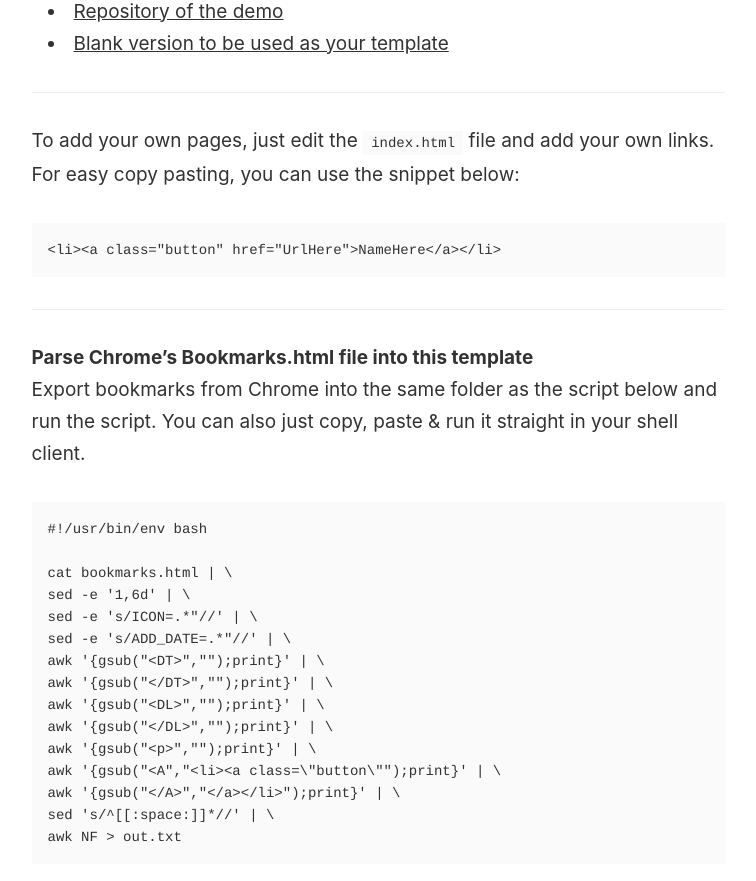
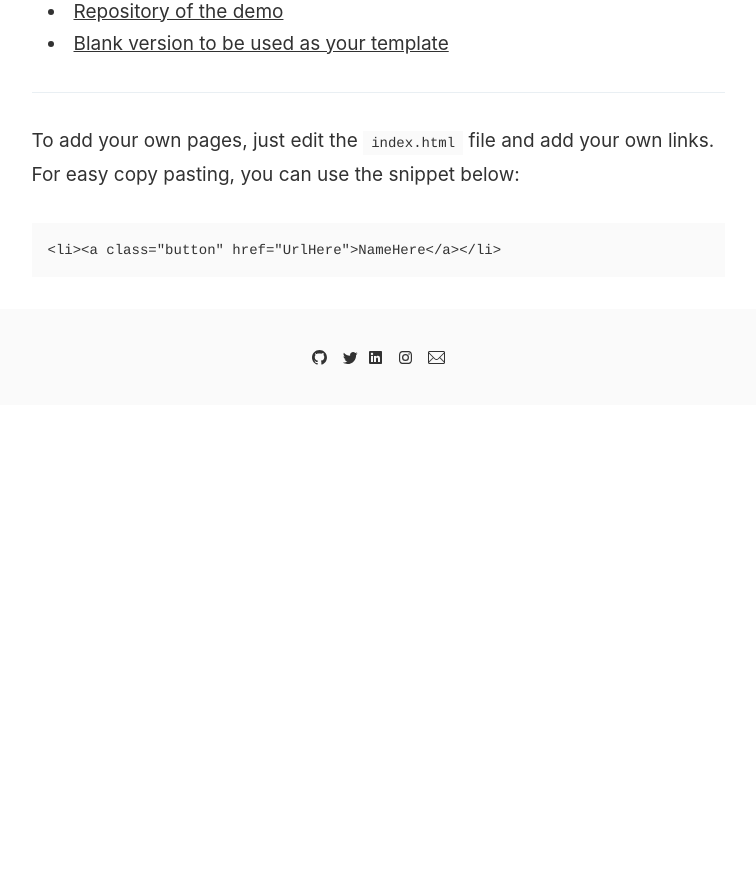
Before and after one commit to joonakeskitalo/joonakeskitalo.github.io, a Jekyll site: the page built from _posts/2019-09-18-Browser-start-page.md, in a window 1280 px wide and 900 px high, scrolled down 1127 px. Shown: the top 881 px of the window, without its empty margins (262-1018 px from the left). Built offline with Jekyll 4.4.1, drawn with Linux system fonts in a browser that asks for light colours; after the commit the page ends 1532 px from its top, so only the background shows below that.

Commit message:
Update 2019-09-18-Browser-start-page.md

````diff
--- a/_posts/2019-09-18-Browser-start-page.md
+++ b/_posts/2019-09-18-Browser-start-page.md
@@ -31,26 +31,3 @@ To add your own pages, just edit the `index.html` file and add your own links. F
 ```
 <li><a class="button" href="UrlHere">NameHere</a></li>
 ```
-
-___
-
-**Parse Chrome's Bookmarks.html file into this template**
-Export bookmarks from Chrome into the same folder as the script below and run the script. You can also just copy, paste & run it straight in your shell client.
-
-```
-#!/usr/bin/env bash
-
-cat bookmarks.html | \
-sed -e '1,6d' | \
-sed -e 's/ICON=.*"//' | \
-sed -e 's/ADD_DATE=.*"//' | \
-awk '{gsub("<DT>","");print}' | \
-awk '{gsub("</DT>","");print}' | \
-awk '{gsub("<DL>","");print}' | \
-awk '{gsub("</DL>","");print}' | \
-awk '{gsub("<p>","");print}' | \
-awk '{gsub("<A","<li><a class=\"button\"");print}' | \
-awk '{gsub("</A>","</a></li>");print}' | \
-sed 's/^[[:space:]]*//' | \
-awk NF > out.txt
-```
````
